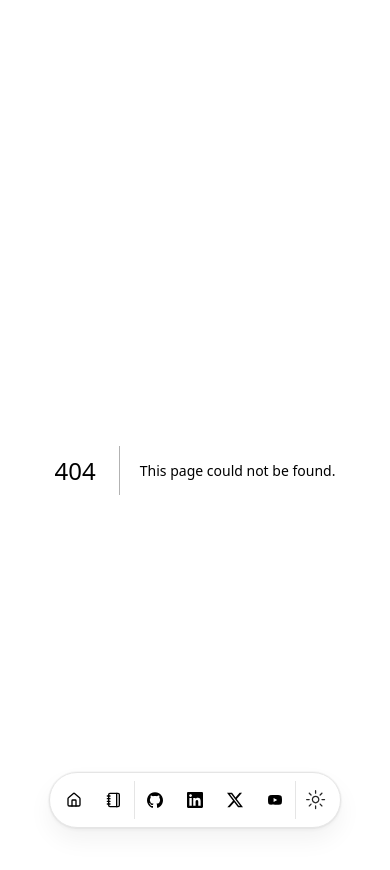
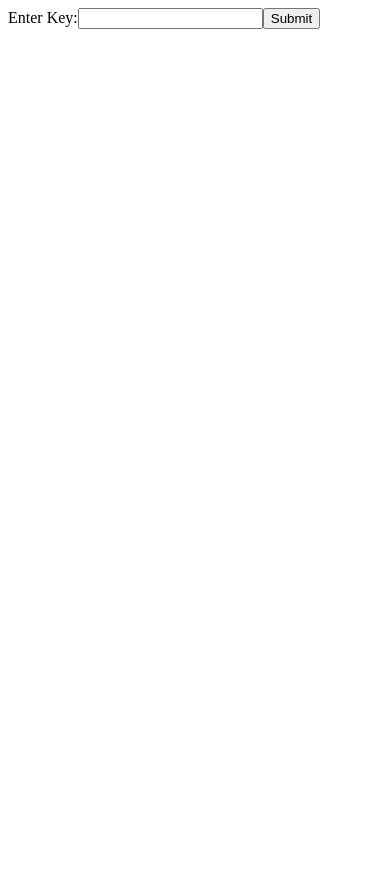
Before and after one commit to dillionverma/portfolio, a Next.js app: page /Noelspecialplace in a window 390 px wide. Before the commit this address had no page. Shown: the top 870 px of the page. After the commit the page ends 844 px from the top, so only its background shows below. Built offline with nearby package versions, Linux system fonts and the light colour scheme.

Commit message:
feat: eggmobile

```diff
--- /dev/null
+++ b/src/pages/Noelspecialplace.tsx
@@ -0,0 +1,47 @@
+import React, { useState } from 'react';
+import Image from 'next/image'; // Import Image from Next.js
+
+const Noelspecialplace: React.FC = () => {
+  const [key, setKey] = useState<string>('');
+  const [accessGranted, setAccessGranted] = useState<boolean>(false);
+  const correctKey = '0000'; // Replace with your actual key
+
+  const handleKeyChange = (event: React.ChangeEvent<HTMLInputElement>) => {
+    setKey(event.target.value);
+  };
+
+  const handleKeySubmit = (event: React.FormEvent) => {
+    event.preventDefault();
+    if (key === correctKey) {
+      setAccessGranted(true);
+    } else {
+      alert('Incorrect key. Please try again.');
+    }
+  };
+
+  return (
+    <div>
+      {accessGranted ? (
+        <>
+          <h1>Welcome to JVEV's World, Noel!</h1>
+          <Image
+            src="/eggmobile.jpeg" // Ensure this path is correct
+            alt="Join the revolution"
+            width={500} // Set the desired width
+            height={300} // Set the desired height
+          />
+        </>
+      ) : (
+        <form onSubmit={handleKeySubmit}>
+          <label>
+            Enter Key:
+            <input type="text" value={key} onChange={handleKeyChange} />
+          </label>
+          <button type="submit">Submit</button>
+        </form>
+      )}
+    </div>
+  );
+};
+
+export default Noelspecialplace;
```
Also changed, not shown: public/eggmobile.jpeg (added).
